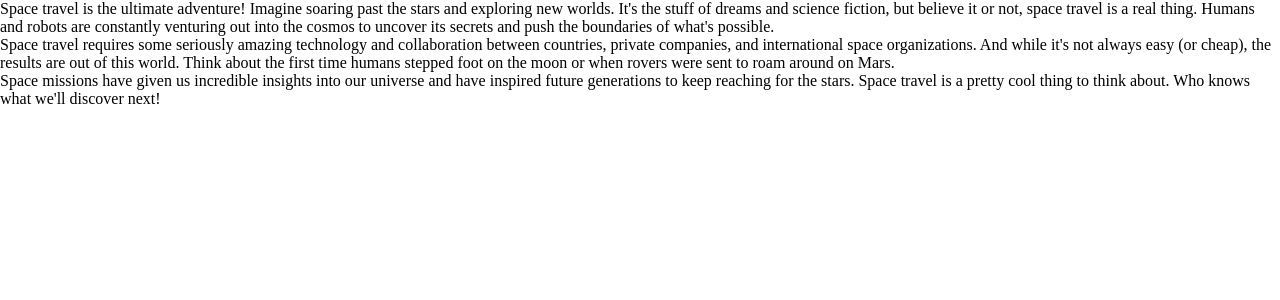
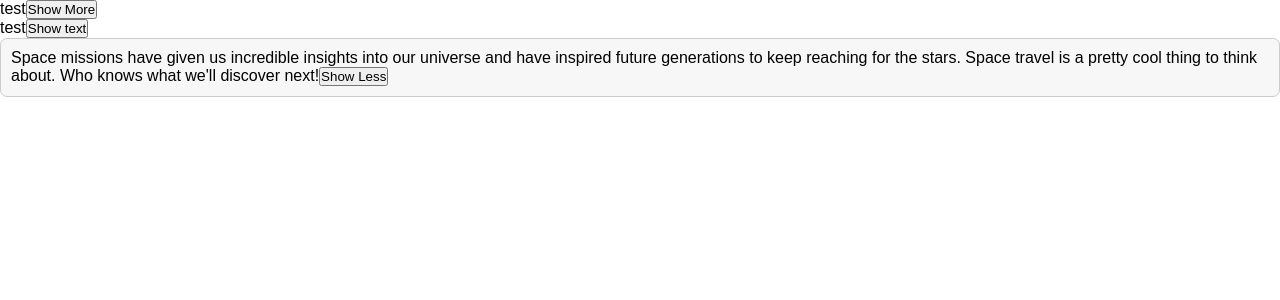
Before and after one commit to Marshal10/Text-Expander-using-react, a React (Create React App) app: page / in a window 1280 px wide. Shown: the top 300 px of the page. Built offline with nearby package versions, Linux system fonts and the light colour scheme.

Commit message:
Conditional buttons and expanded state

```diff
--- a/src/App.js
+++ b/src/App.js
@@ -1,3 +1,5 @@
+import { useState } from "react";
+
 export default function App() {
   return (
     <div>
@@ -32,6 +34,21 @@ export default function App() {
   );
 }
 
-function TextExpander({ children }) {
-  return <div>{children}</div>;
+function TextExpander({
+  children,
+  collapseButtonText = "Show Less",
+  collapsedNumWords,
+  expandButtonText = "Show More",
+  buttonColor,
+  expanded = false,
+  className,
+}) {
+  const [isExpanded, setIsExpanded] = useState(expanded);
+  const displayText = isExpanded ? children : "test";
+  return (
+    <div className={className ? className : ""}>
+      {displayText}
+      <button>{isExpanded ? collapseButtonText : expandButtonText}</button>
+    </div>
+  );
 }
--- a/src/index.css
+++ b/src/index.css
@@ -1,5 +1,15 @@
 * {
+  padding: 0;
   margin: 0;
-  padding: 0;
-  box-sizing: border-box;
 }
+
+body {
+  font-family: sans-serif;
+}
+
+.box {
+  padding: 10px;
+  border: 1px solid #ccc;
+  border-radius: 7px;
+  background-color: #f7f7f7;
+}
```
